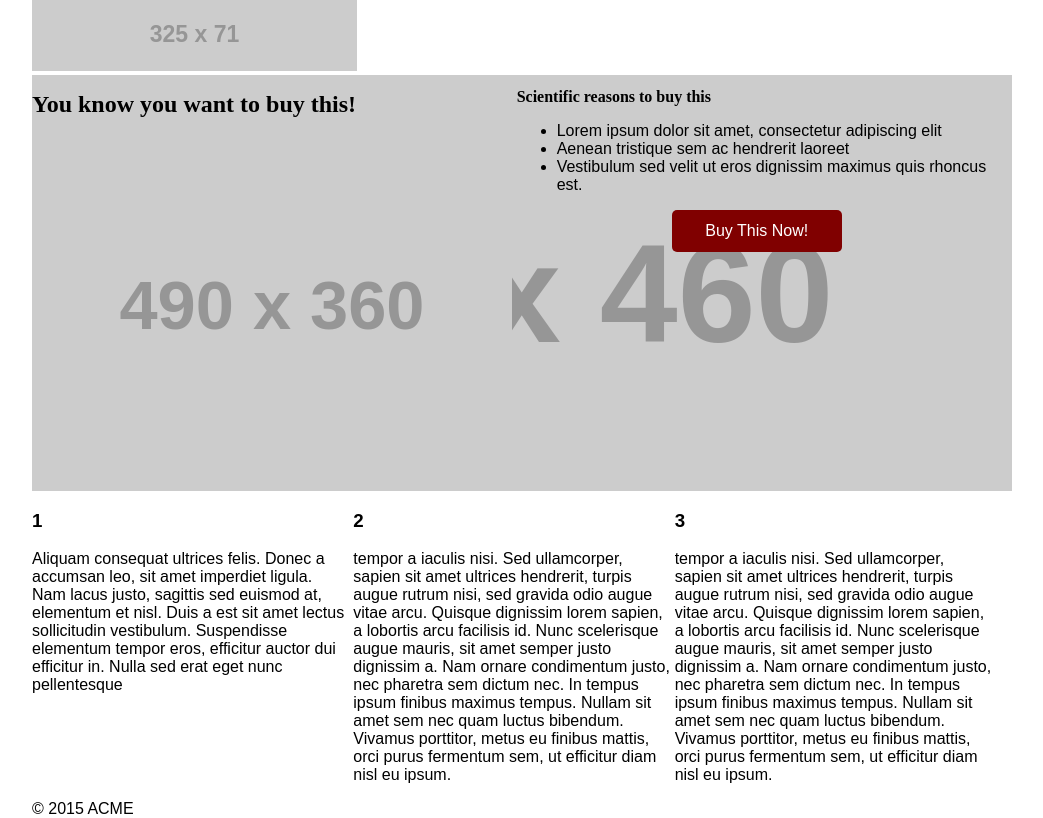
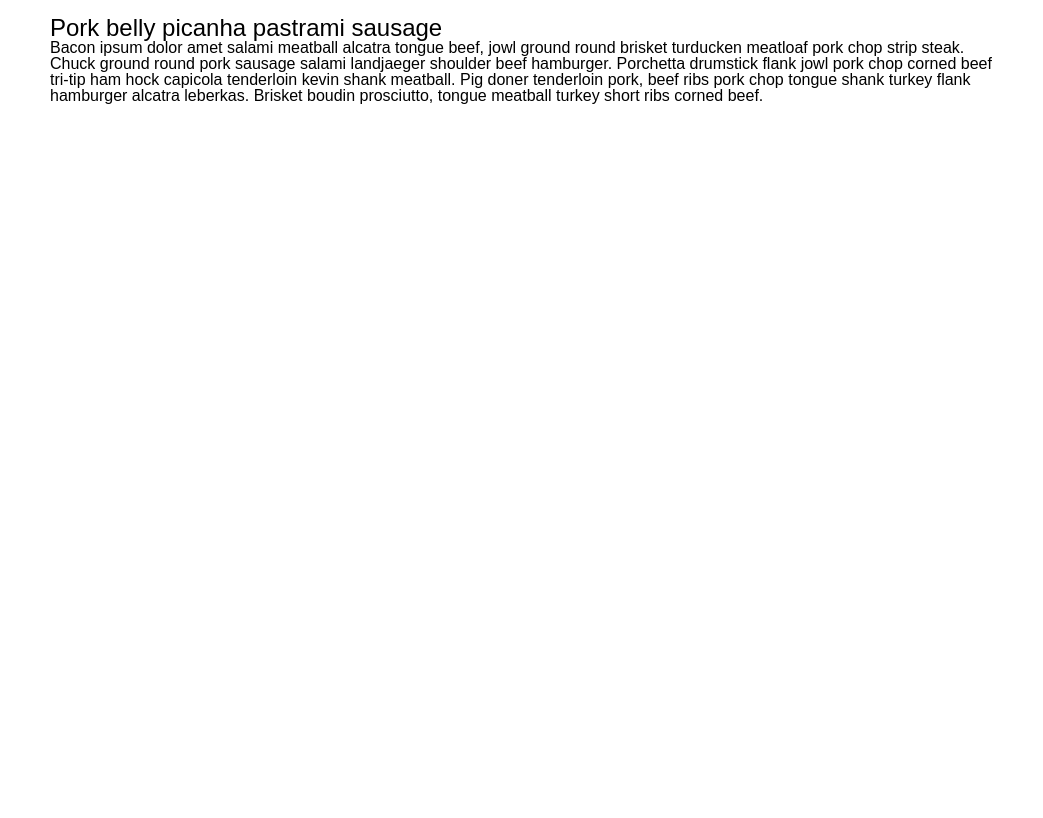
Before and after one commit to ngons/repsonsive-template, a plain HTML site: page index.html in a window 1280 px wide. Shown: the whole page, without its empty margins (118-1161 px from the left). Drawn offline with Linux system fonts and the light colour scheme; placeholder pictures from the web are drawn by us.

Commit message:
Added CSS reset and fluid font

```diff
--- a/css/style.css
+++ b/css/style.css
@@ -1,95 +1,125 @@
+/**
+ * Eric Meyer's Reset CSS v2.0 (http://meyerweb.com/eric/tools/css/reset/)
+ * http://cssreset.com
+ */
+html, body, div, span, applet, object, iframe,
+h1, h2, h3, h4, h5, h6, p, blockquote, pre,
+a, abbr, acronym, address, big, cite, code,
+del, dfn, em, img, ins, kbd, q, s, samp,
+small, strike, strong, sub, sup, tt, var,
+b, u, i, center,
+dl, dt, dd, ol, ul, li,
+fieldset, form, label, legend,
+table, caption, tbody, tfoot, thead, tr, th, td,
+article, aside, canvas, details, embed,
+figure, figcaption, footer, header, hgroup,
+menu, nav, output, ruby, section, summary,
+time, mark, audio, video {
+    margin: 0;
+    padding: 0;
+    border: 0;
+    font-size: 100%;
+    font: inherit;
+    vertical-align: baseline;
+}
+/* HTML5 display-role reset for older browsers */
+article, aside, details, figcaption, figure,
+footer, header, hgroup, menu, nav, section {
+    display: block;
+}
+body {
+    line-height: 1;
+}
+ol, ul {
+    list-style: none;
+}
+blockquote, q {
+    quotes: none;
+}
+blockquote:before, blockquote:after,
+q:before, q:after {
+    content: '';
+    content: none;
+}
+table {
+    border-collapse: collapse;
+    border-spacing: 0;
+}
+
 *, *:before, *:after {
     -webkit-box-sizing: border-box;
     -moz-box-sizing: border-box;
-    box-sizing: border-box;
+    box-sizing: border-box
 }
 
+/* All Styles below after CSS reset */
+
+
+/* The font size will default to 16px */
 body {
     font-size: 100%;
     font-family: "proxima-nova",sans-serif;
-    width: 100%;
-    height: 100%;
 }
 
-/*
-    Using width: 100% will always match the width of the container so it will stretch out the image.
-*/
-img {
-    max-width: 100%;
+.wrapper {
+    width: 100%;
 }
 
-h1,h2 {
-    font-family: "adelle" ,serif;
+.container {
+    max-width: 960px;
+    margin: 0 auto;
+}
+
+/* Anything expressed in em will be relative to the font-size property set in px */
+.header {
+    width: 100%;
+    padding: 1em 0.5em 0 0.5em;
+}
+
+
+h1 {
     font-size: 1.5em;
 }
 
-h2 {
-    font-size: 1em;
-}
 
-.container {
-    max-width: 980px;
-    margin: 0 auto;
-}
 
-#header {
-    width: 100%;
-}
 
-#banner {
-    width: 100%;
-    background-image: url('http://placehold.it/980x460');
-    background-repeat: no-repeat;
+
+/* Start of media queries for devices */
+
+@media only screen and (max-width: 1280px) {
+    /* Generic Laptop */
 
 }
 
-.banner-leftside, .banner-rightside {
-    display: inline-block;
-    vertical-align: top;
-    width: 49%;
+@media only screen and (max-width: 1024px) {
+    /* Ipad Landscape */
+
 }
 
-.banner-rightside {
-    position: relative;
+@media only screen and (max-width: 800px) {
+    /* Tablets */
+
 }
 
-.cta-button {
-    border-radius: 5px;
-    -moz-border-radius: 5px;
-    -webkit-border-radius: 5px;
-    background-color: #800000;
+@media only screen and (max-width: 768px) {
+    /* Ipad Portrait */
+
 }
 
-.rightside-button {
-    max-width: 35.5%;
-    padding: 2.5%;
-    margin: 0 auto;
-    color: #FFFFFF;
-    text-align: center;
+@media only screen and (max-width: 600px) {
+    /* Smaller tablets I.E. - Kindle Fire */
+
 }
 
-#steps {
-    width: 100%;
-}
+@media only screen and (max-width: 414px) {
+    /* Mobile Devices - Iphone 6 and under */
+    h1 {
+        font-size: 1em;
+    }
 
-.step-one, .step-two, .step-three {
-    width: 32.333%;
-    display: inline-block;
-    vertical-align: top;
-}
-
-
-@media only screen and (max-width: 490px) {
-    #banner {
-        background-image: none;
-    }
-    .banner-leftside, .banner-rightside {
-        display: block;
-        width: 100%;
-    }
-    .step-one, .step-two, .step-three {
-        width: 100%;
-        display: block;
+    p {
+        font-size: 0.75em;
     }
 
 }
--- a/index.html
+++ b/index.html
@@ -11,7 +11,6 @@
 	<meta name="description" content="">
 	<meta name="author" content="">
 	<meta name="viewport" content="width=device-width,initial-scale=1">
-    <link rel="stylesheet" href="css/normalize.css">
     <link rel="stylesheet" href="css/style.css">
 
     <script>
@@ -29,41 +28,20 @@
 <body>
 <div class="wrapper">
     <div class="container">
-        <div id="header"><img src="http://placehold.it/325x71"></div>
-        <div id="banner">
-            <div class="banner-leftside">
-                <h1 class="banner-text">You know you want to buy this!</h1>
-                <img src="http://placehold.it/490x360/000000">
-            </div>
-            <div class="banner-rightside">
-                <h2>Scientific reasons to buy this</h2>
-                <ul>
-                    <li>Lorem ipsum dolor sit amet, consectetur adipiscing elit</li>
-                    <li>Aenean tristique sem ac hendrerit laoreet</li>
-                    <li>Vestibulum sed velit ut eros dignissim maximus quis rhoncus est.</li>
-                </ul>
-                <div class="cta-button rightside-button">Buy This Now!</div>
-            </div>
-        </div>
-        <div id="steps">
-            <div class="step-one">
-                <h3>1</h3>
-                <p>Aliquam consequat ultrices felis. Donec a accumsan leo, sit amet imperdiet ligula. Nam lacus justo, sagittis sed euismod at, elementum et nisl. Duis a est sit amet lectus sollicitudin vestibulum. Suspendisse elementum tempor eros, efficitur auctor dui efficitur in. Nulla sed erat eget nunc pellentesque</p>
-            </div>
-            <div class="step-two">
-                <h3>2</h3>
-                <p>tempor a iaculis nisi. Sed ullamcorper, sapien sit amet ultrices hendrerit, turpis augue rutrum nisi, sed gravida odio augue vitae arcu. Quisque dignissim lorem sapien, a lobortis arcu facilisis id. Nunc scelerisque augue mauris, sit amet semper justo dignissim a. Nam ornare condimentum justo, nec pharetra sem dictum nec. In tempus ipsum finibus maximus tempus. Nullam sit amet sem nec quam luctus bibendum. Vivamus porttitor, metus eu finibus mattis, orci purus fermentum sem, ut efficitur diam nisl eu ipsum.</p>
-            </div>
-            <div class="step-three">
-                <h3>3</h3>
-                <p>tempor a iaculis nisi. Sed ullamcorper, sapien sit amet ultrices hendrerit, turpis augue rutrum nisi, sed gravida odio augue vitae arcu. Quisque dignissim lorem sapien, a lobortis arcu facilisis id. Nunc scelerisque augue mauris, sit amet semper justo dignissim a. Nam ornare condimentum justo, nec pharetra sem dictum nec. In tempus ipsum finibus maximus tempus. Nullam sit amet sem nec quam luctus bibendum. Vivamus porttitor, metus eu finibus mattis, orci purus fermentum sem, ut efficitur diam nisl eu ipsum.</p>
-            </div>
-        </div>
-
-        <footer><div class="copyright">&copy; 2015 ACME</div> </footer>
-
+        <section class="header">
+            <h1>Pork belly picanha pastrami sausage</h1>
+            <p>Bacon ipsum dolor amet salami meatball alcatra tongue beef, jowl ground round brisket turducken meatloaf pork chop strip steak. Chuck ground round pork sausage salami landjaeger shoulder beef hamburger. Porchetta drumstick flank jowl pork chop corned beef tri-tip ham hock capicola tenderloin kevin shank meatball. Pig doner tenderloin pork, beef ribs pork chop tongue shank turkey flank hamburger alcatra leberkas. Brisket boudin prosciutto, tongue meatball turkey short ribs corned beef.</p>
+        </section>
+        <!--<section class="main">
+            <h2> t-bone pancetta leberkas rump.</h2>
+            <p>Bacon ipsum dolor amet salami meatball alcatra tongue beef, jowl ground round brisket turducken meatloaf pork chop strip steak. Chuck ground round pork sausage salami landjaeger shoulder beef hamburger. Porchetta drumstick flank jowl pork chop corned beef tri-tip ham hock capicola tenderloin kevin shank meatball. Pig doner tenderloin pork, beef ribs pork chop tongue shank turkey flank hamburger alcatra leberkas. Brisket boudin prosciutto, tongue meatball turkey short ribs corned beef.</p>
+        </section>
+        <section class="main">
+            <h3> Cow spare ribs shank pork belly rump pig sausage</h3>
+            <p>Bacon ipsum dolor amet salami meatball alcatra tongue beef, jowl ground round brisket turducken meatloaf pork chop strip steak. Chuck ground round pork sausage salami landjaeger shoulder beef hamburger. Porchetta drumstick flank jowl pork chop corned beef tri-tip ham hock capicola tenderloin kevin shank meatball. Pig doner tenderloin pork, beef ribs pork chop tongue shank turkey flank hamburger alcatra leberkas. Brisket boudin prosciutto, tongue meatball turkey short ribs corned beef.</p>
+        </section>
+        -->
     </div>
-
 </div>
 </body>
 </html>
```
